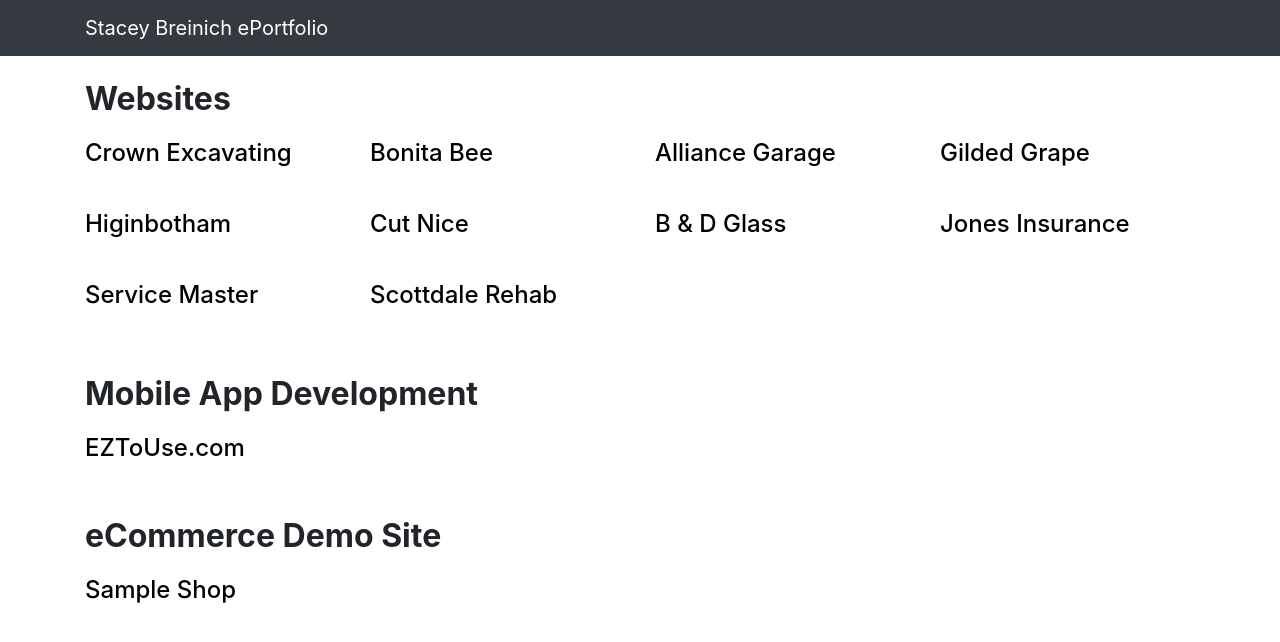
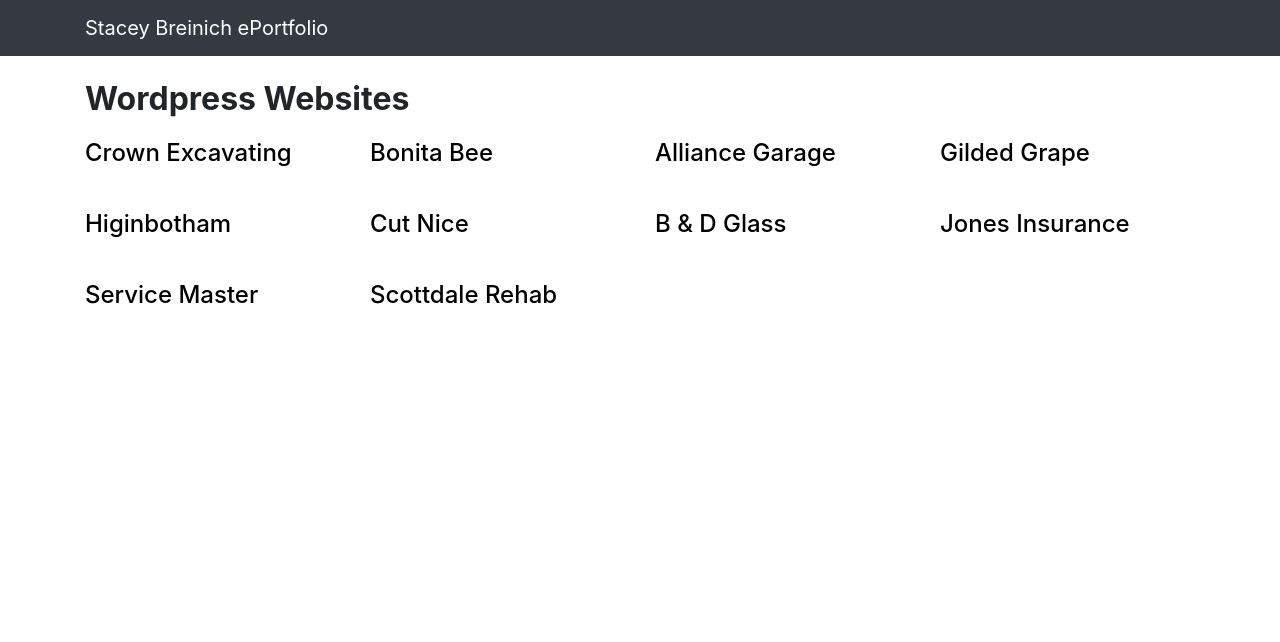
Before and after one commit to sbreinich/portfolio, a website: page index.html in a window 1280 px wide. Drawn offline with Linux system fonts and the light colour scheme.

Commit message:
Add files via upload

```diff
--- a/index.html
+++ b/index.html
@@ -29,7 +29,7 @@
     <div class="container">
 
       <!-- Page Heading -->
-      <h2 class="my-4" style="position:relative;right: 15px;"><small><strong>Websites</strong></small></h2>
+      <h2 class="my-4" style="position:relative;right: 15px;"><small><strong>Wordpress Websites</strong></small></h2>
 
       <div class="row">
         <div class="col-lg-3 col-md-4 col-sm-6 portfolio-item">
@@ -91,7 +91,7 @@
           </h4>
         </div>
 
-        <div style="width:100%;">
+        <!--<div style="width:100%;">
         <h2 class="my-4"><small><strong>Mobile App Development</strong></small></h2>
         <div class="col-lg-3 col-md-4 col-sm-6 portfolio-item">
           <h4 class="card-title">
@@ -107,7 +107,7 @@
           <a href="https://sampleshoponline.com/">Sample Shop</a>
           </h4>
         </div>
-        </div>
+        </div>-->
 
       </div>
       <!-- /.row -->
```
